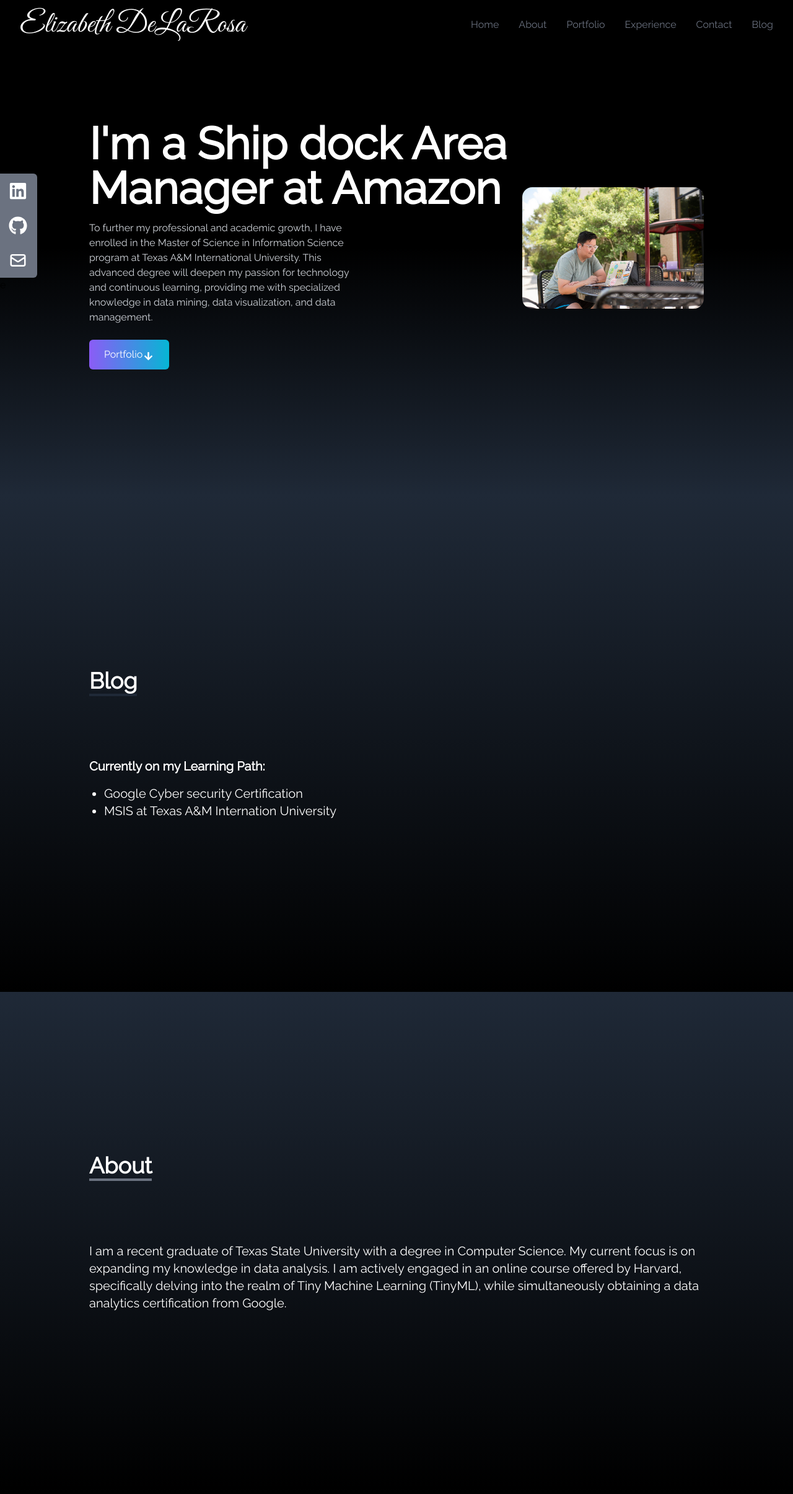
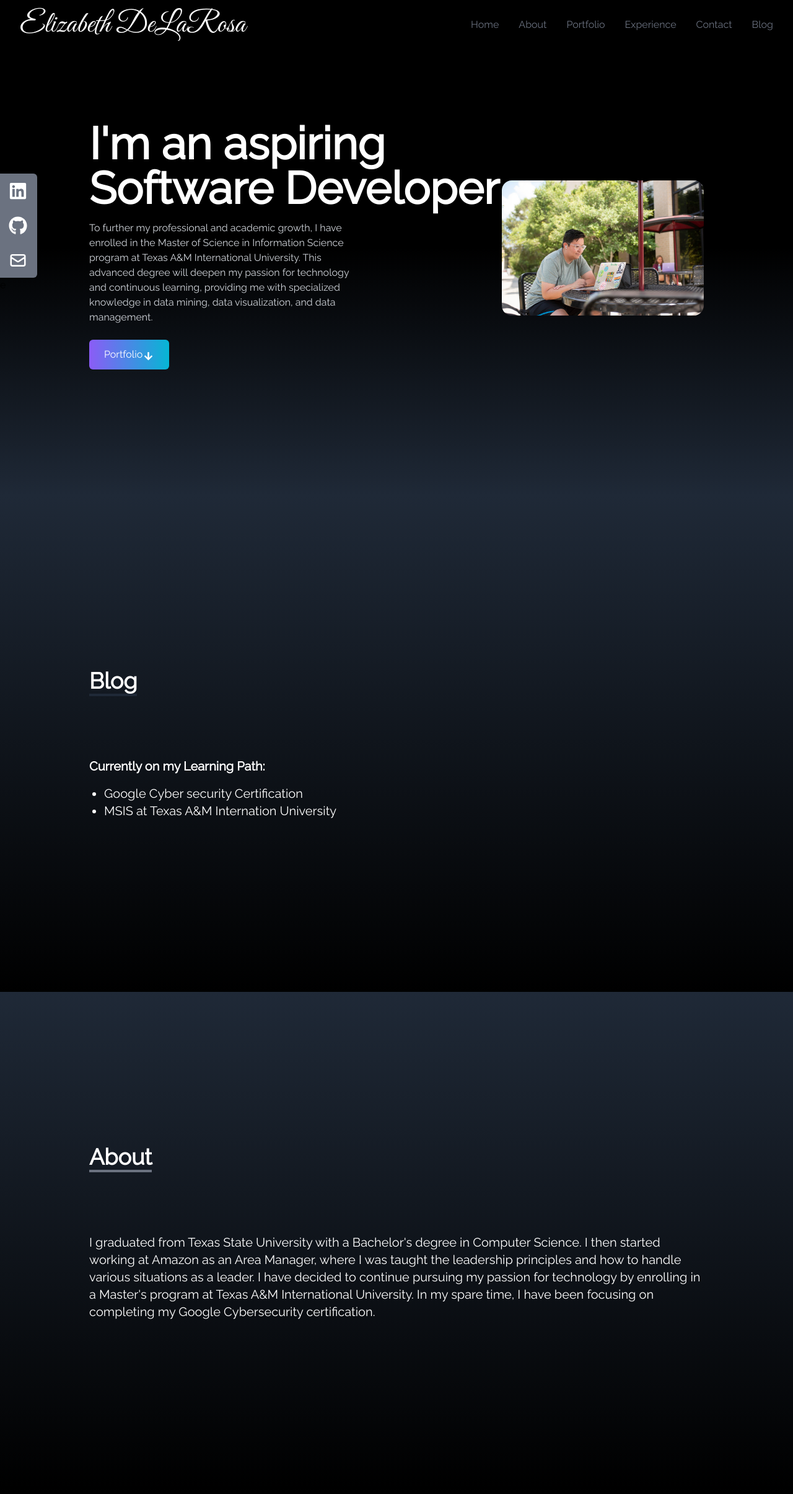
Before and after one commit to lizzard2003/portfolio.online, a React (Create React App) app: page / in a window 1280 px wide. Shown: the top 2410 px of the page at 62% size. Built offline with nearby package versions, Linux system fonts and the light colour scheme.

Commit message:
push to netfily for an update

```diff
--- a/src/components/About.jsx
+++ b/src/components/About.jsx
@@ -16,10 +16,10 @@
                 </p>
             </div>
             <p className="text-xl mt-20">
-                I am a recent graduate of Texas State University with a degree in Computer Science.
-                My current focus is on expanding my knowledge in data analysis. I am actively engaged in an online
-                course offered by Harvard, specifically delving into the realm of Tiny Machine Learning (TinyML), while
-                simultaneously obtaining a data analytics certification from Google.
+                I graduated from Texas State University with a Bachelor's degree in Computer Science.
+                I then started working at Amazon as an Area Manager, where I was taught the leadership principles and how to handle various situations as a leader.
+                I have decided to continue pursuing my passion for technology by enrolling in a Master's program at Texas A&M International University.
+                In my spare time, I have been focusing on completing my Google Cybersecurity certification.
 
             </p>
             <br/>
--- a/src/components/Home.jsx
+++ b/src/components/Home.jsx
@@ -11,7 +11,7 @@
             items-center justify-center h-full px-4 md:flex-row">
                 <div className= "flex flex-col justify-center h-full">
                     <h3 className=" text-4xl sm:text-7xl font-bold text-white">
-                        I'm a Ship dock Area Manager at Amazon
+                        I'm an aspiring Software Developer
                     </h3>
                     <p className=" text-gray-300 py-4 max-w-md">
                         To further my professional and academic growth, I have enrolled in the Master of Science in Information Science program at Texas A&M International University.
```
